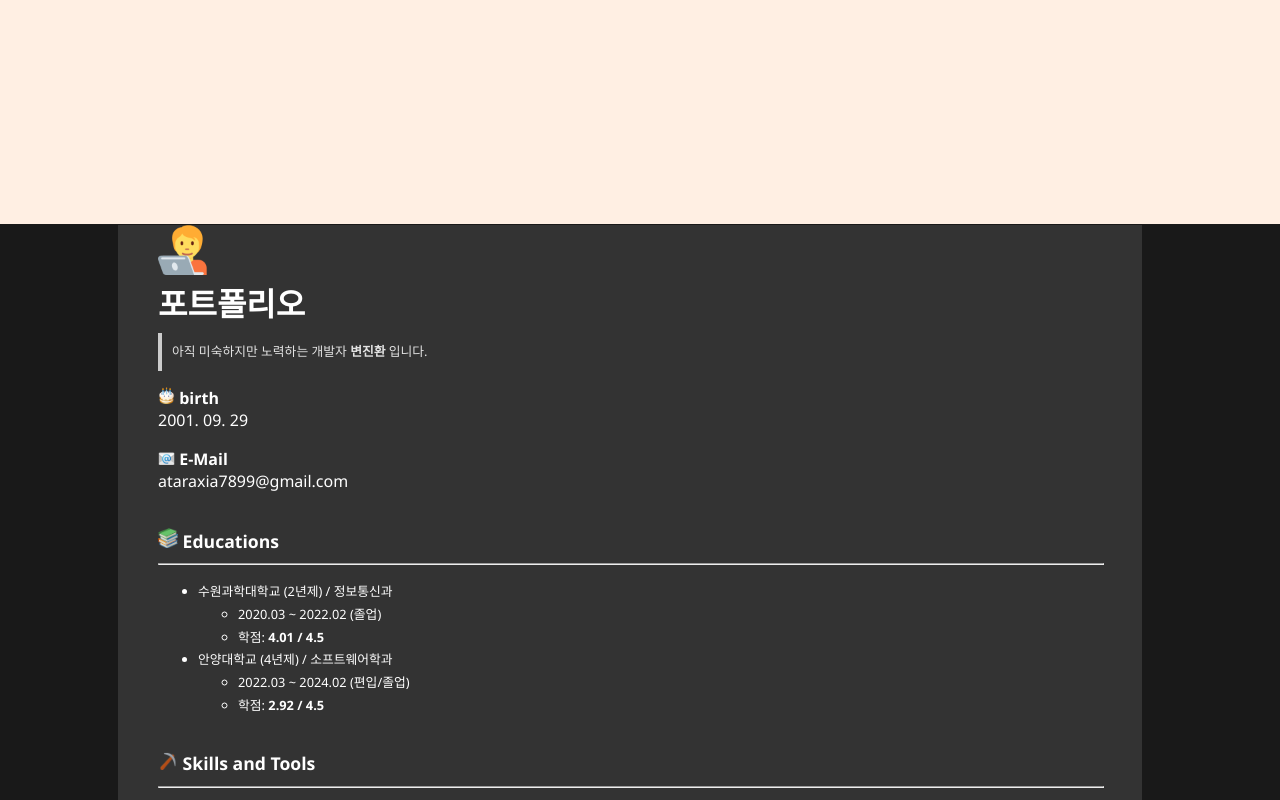
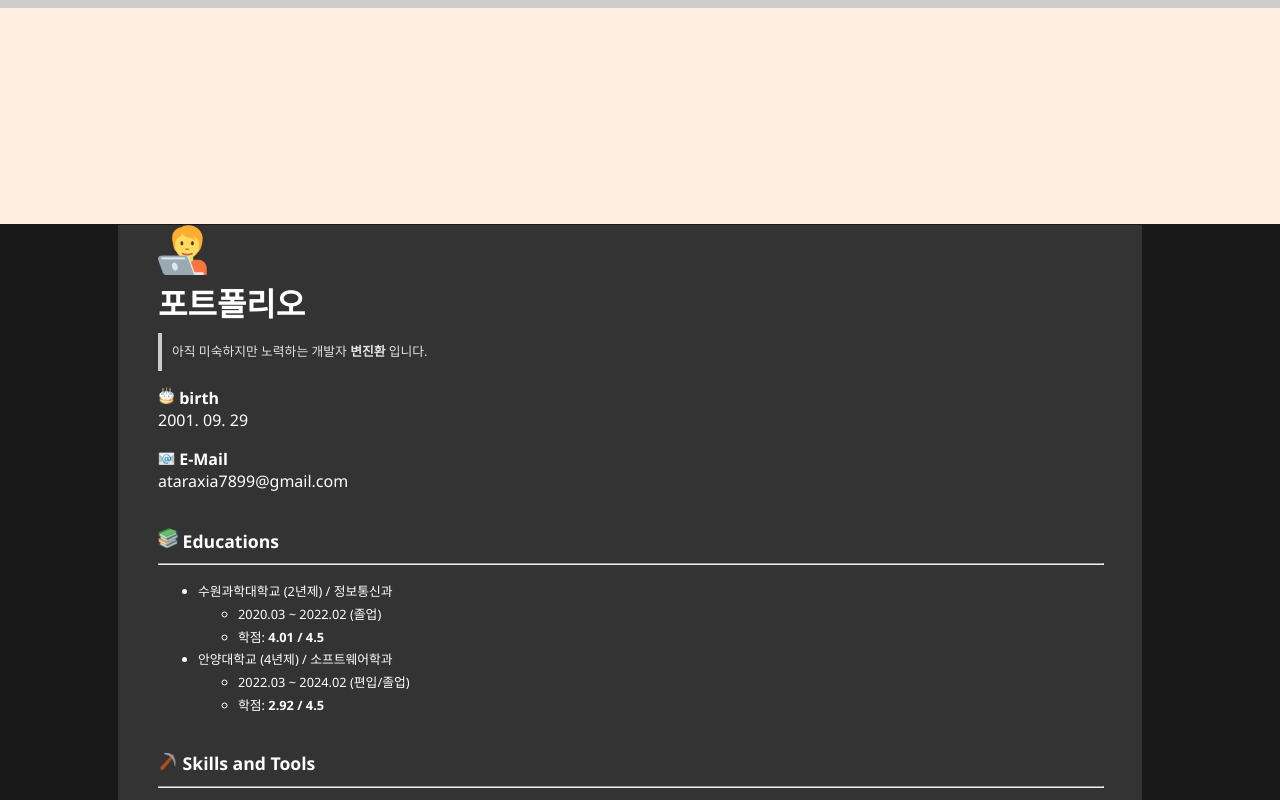
Before and after one commit to ataraxia7899/Portfolio, a React (Vite) app: page / in a window 1280 px wide. Shown: the top 800 px of the page. Built offline with nearby package versions, Linux system fonts and the light colour scheme.

Commit message:
기본 스크롤바 없애고 상단에 스크롤 인디케이터 생성

```diff
--- a/src/App.css
+++ b/src/App.css
@@ -122,3 +122,32 @@ ul li::marker {
 		padding-bottom: env(safe-area-inset-bottom);
 	}
 }
+
+/* 스크롤 인디케이터 스타일링 */
+.scroll_bar {
+	position: fixed;
+	top: 0;
+	left: 0;
+	width: 100%;
+	height: 8px;
+	background-color: #ccc;
+	z-index: 1000;
+}
+
+.scroll_indicator {
+	height: 100%;
+	background-color: #00a75f;
+	width: 0%;
+	transition: width 0.2s ease;
+}
+
+/* 스크롤바 숨기기 */
+::-webkit-scrollbar {
+	display: none; /* Chrome, Safari, Opera */
+}
+
+/* Firefox용 스크롤바 숨기기 */
+* {
+	scrollbar-width: none;
+	-ms-overflow-style: none; /* IE and Edge */
+}
--- a/src/App.jsx
+++ b/src/App.jsx
@@ -7,6 +7,7 @@ import Skills_and_Tool from './components/Skills_And_Tools';
 import Awards from './components/Awards';
 import Projects from './components/Projects';
 import Educations from './components/Educations';
+import ScrollIndicator from './components/ScrollIndicator';
 
 export default function App() {
 	// const [openList, setOpenList] = useState(false);
@@ -49,6 +50,7 @@ export default function App() {
 
 	return (
 		<>
+			<ScrollIndicator />
 			<div style={Avoid_Cover_Style}>
 				{/* 맨위에 커버를 설치해서 겹치지 않도록 위치 조절 */}
 				<div style={contentStyle}>
--- /dev/null
+++ b/src/components/ScrollIndicator.jsx
@@ -0,0 +1,30 @@
+import { useState, useEffect, useCallback } from 'react';
+
+export default function ScrollIndicator() {
+	const [scroll, setScroll] = useState(0);
+
+	const onScroll = useCallback(() => {
+		const { scrollTop, scrollHeight, clientHeight } = document.documentElement;
+		// document.documentElement는 HTML의 속성과 메서드에 접근할 수 있도록 해줌으로써
+		// 순서대로 현재 페이지에서 얼마나 스크롤했는지, 페이지의 실제 전체 높이(보이지 않는 부분도 포함), 브라우저 창에서 볼 수 있는 영역의 높이를 불러오는 코드
+		const maxHeight = scrollHeight - clientHeight;
+		const scrolledPercent = (scrollTop / maxHeight) * 100;
+		setScroll(scrolledPercent);
+	}, []);
+
+	useEffect(() => {
+		window.addEventListener('scroll', onScroll);
+		// 스크롤된 값이 변경될때마다 onscroll이 실행
+		return () => {
+			window.removeEventListener('scroll', onScroll);
+			// 등록했던 이벤트 리스너 제거 (메모리 누수 방지)
+		};
+	}, [onScroll]);
+	// onScroll 함수가 컴포넌트 내에서 변경될 때 이벤트 리스너를 제거하고 다시 등록되기 위해 배열안에 들어감.
+
+	return (
+		<div className="scroll_bar">
+			<div style={{ width: `${scroll}%` }} className="scroll_indicator" />
+		</div>
+	);
+}
```
